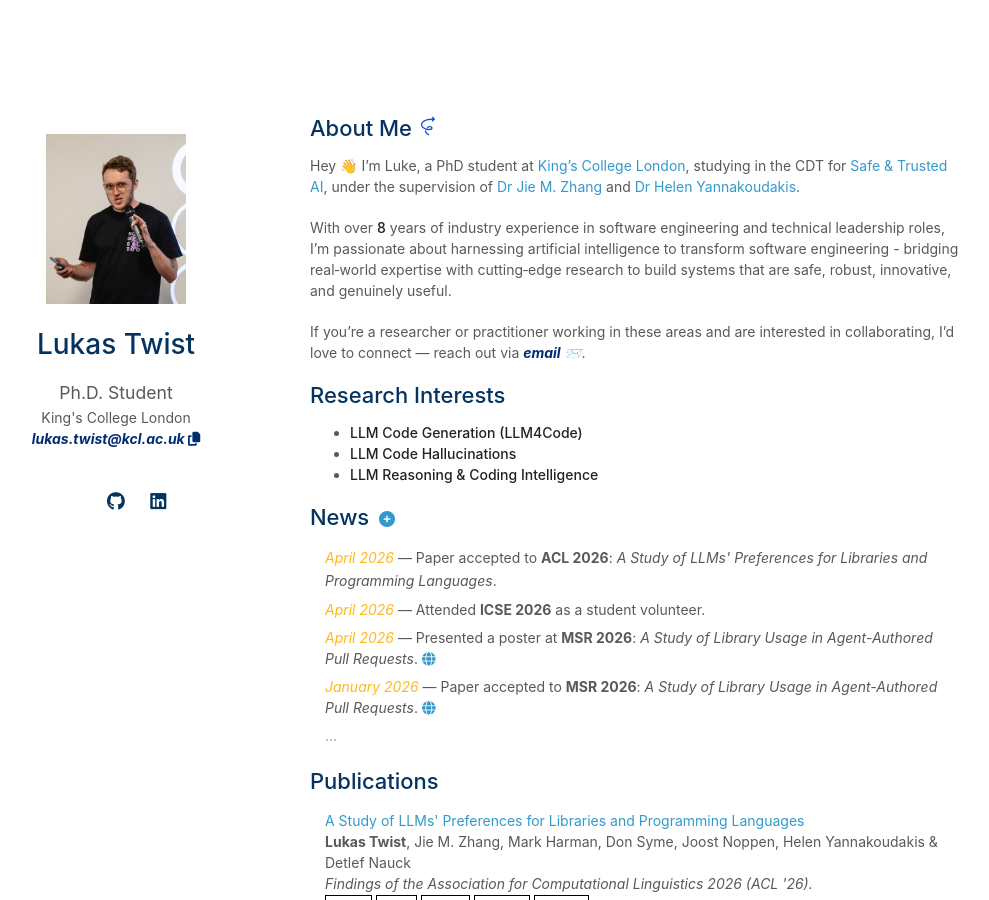
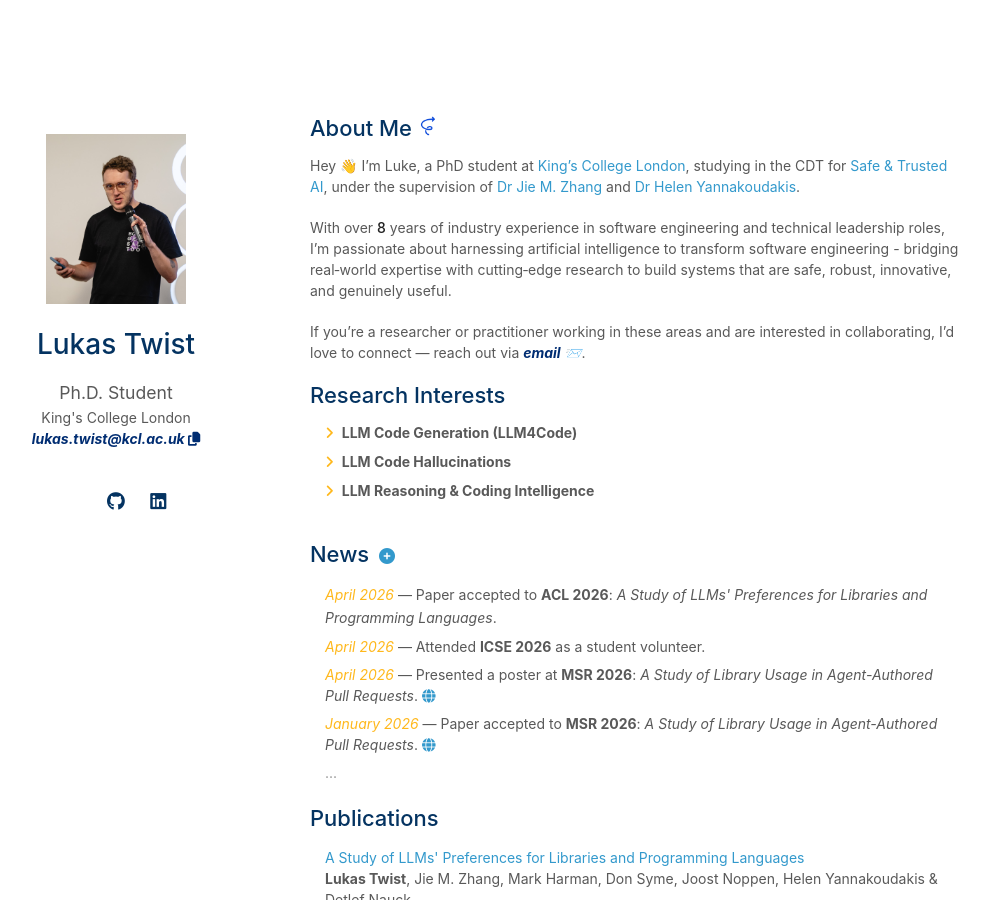
Before and after one commit to itsluketwist/itsluketwist.github.io, a Jekyll site: the page built from index.md, in a window 1280 px wide and 900 px high. Shown: the whole window, without its empty margins (160-1149 px from the left). Built offline with Jekyll 4.4.1, drawn with Linux system fonts in a browser that asks for light colours; a style sheet for code colours, icons or effects is not loaded; our own code applies the rules of GitHub Pages for plain Markdown files.

Commit message:
Update interests.

```diff
--- a/index.md
+++ b/index.md
@@ -17,9 +17,13 @@ If you’re a researcher or practitioner working in these areas and are interest
 
 ## Research Interests
 
-- **LLM Code Generation (LLM4Code)**
-- **LLM Code Hallucinations**
-- **LLM Reasoning & Coding Intelligence**
+<div style="padding-left: 15px;">
+  <div style="margin-bottom: 8px;"><i class="fas fa-angle-right" style="margin-right: 8px;color:#ffb81c;"></i><b>LLM Code Generation (LLM4Code)</b></div>
+  <div style="margin-bottom: 8px;"><i class="fas fa-angle-right" style="margin-right: 8px;color:#ffb81c;"></i><b>LLM Code Hallucinations</b></div>
+  <div><i class="fas fa-angle-right" style="margin-right: 8px;color:#ffb81c;"></i><b>LLM Reasoning & Coding Intelligence</b></div>
+</div>
+
+<br>
 
 {% include_relative _includes/news.md %}
 
```
